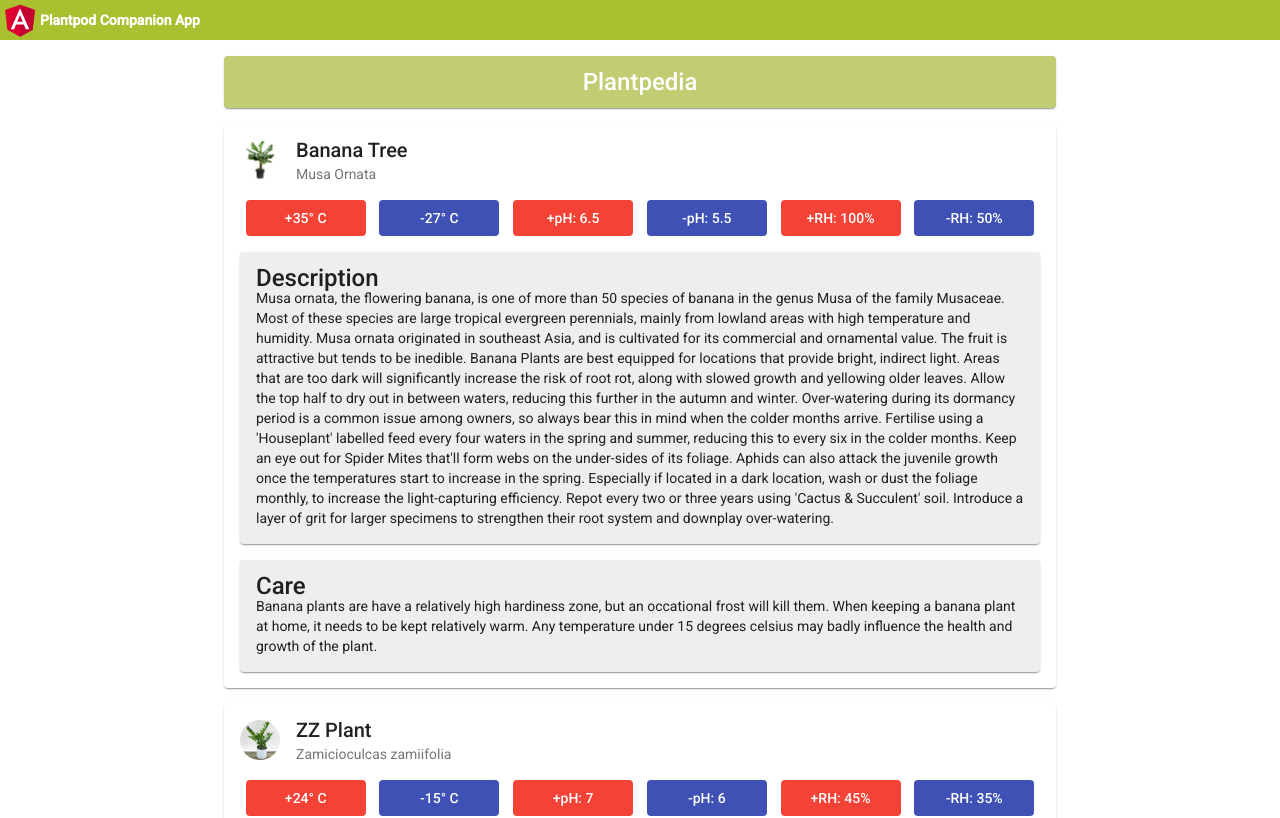
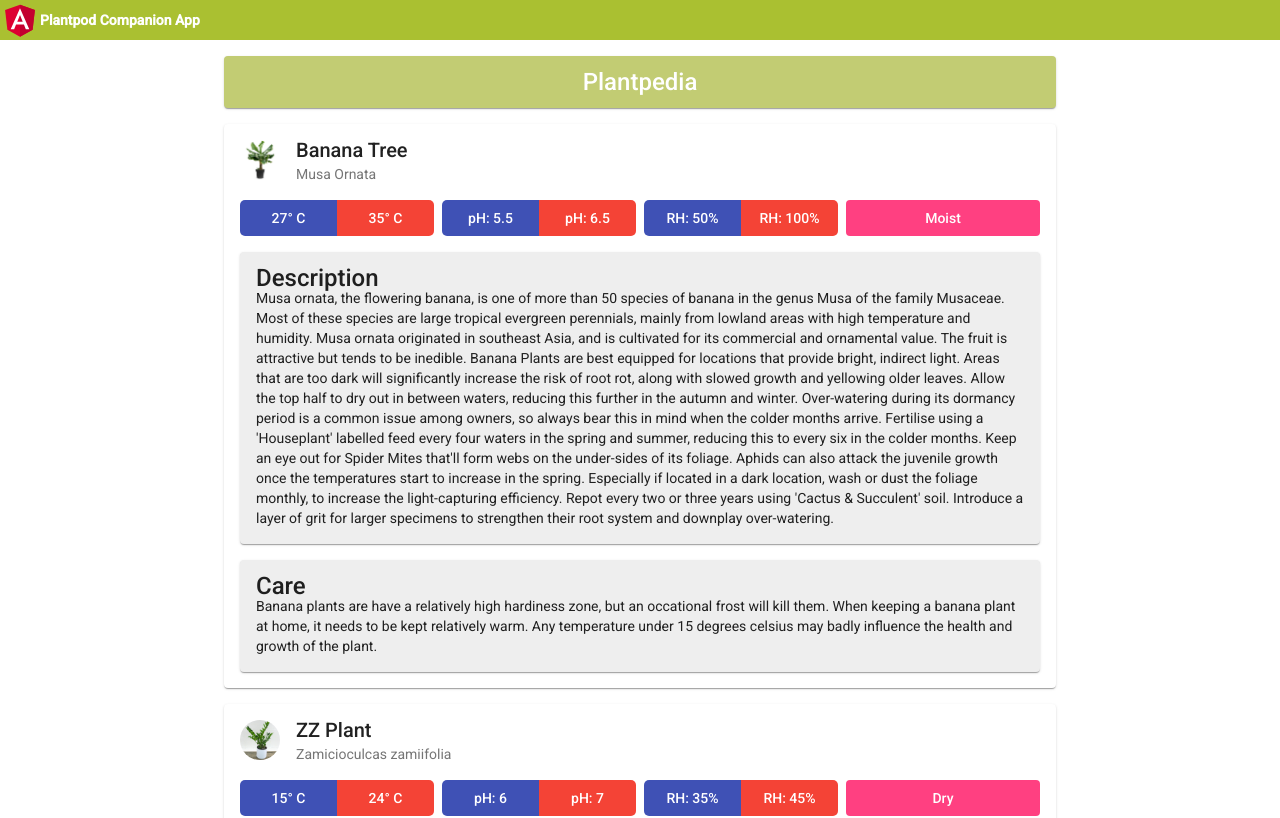
Before and after one commit to akasha19/plant-pod, an Angular app in the folder frontend/plant-pod-companion/: page /plantpedia in a window 1280 px wide. Shown: the top 818 px of the page. Built offline with nearby package versions, Linux system fonts and the light colour scheme.

Commit message:
fixed the comments

```diff
--- a/frontend/plant-pod-companion/src/app/app.component.scss
+++ b/frontend/plant-pod-companion/src/app/app.component.scss
@@ -41,5 +41,8 @@
 .text-card {
     max-width: 50rem;
     margin-top: 1rem;
-    background-color: $extra_bg;
+    background-color: $grey_background;
 }
+.button-fit{
+    width:100%
+}
--- a/frontend/plant-pod-companion/src/app/app.module.ts
+++ b/frontend/plant-pod-companion/src/app/app.module.ts
@@ -10,6 +10,8 @@ import { MatButtonModule } from '@angular/material/button';
 import { MatTooltipModule } from '@angular/material/tooltip';
 import { MatToolbarModule } from '@angular/material/toolbar';
 import { MatGridListModule } from '@angular/material/grid-list';
+import { MatButtonToggleModule } from '@angular/material/button-toggle';
+
 
 
 @NgModule({
@@ -26,6 +28,7 @@ import { MatGridListModule } from '@angular/material/grid-list';
     MatTooltipModule,
     MatToolbarModule,
     MatGridListModule,
+    MatButtonToggleModule,
     RouterModule.forRoot([
       {
         path: 'plantpedia',
--- a/frontend/plant-pod-companion/src/app/plantpedia-page/plant.ts
+++ b/frontend/plant-pod-companion/src/app/plantpedia-page/plant.ts
@@ -1,3 +1,5 @@
+import { NumberValueAccessor } from "@angular/forms";
+
 export interface Plant {
     id: number;
     longName: string;
@@ -11,4 +13,5 @@ export interface Plant {
     minHumidity: number;
     maxHumidity: number;
     imageSource: string;
+    moisture: string;
 }
--- a/frontend/plant-pod-companion/src/app/plantpedia-page/plantpedia-page.component.html
+++ b/frontend/plant-pod-companion/src/app/plantpedia-page/plantpedia-page.component.html
@@ -11,23 +11,33 @@
     </mat-card-header>
     <mat-card-content>
       <div class="info-container">
-        <button mat-flat-button color="warn" [matTooltipShowDelay]=50 [matTooltipHideDelay]=250
-          matTooltip="{{maxTemperatureWarn}}">  +{{ plant.maxTemperature }}&deg; C</button>
+        <div class="button-merger">
+          <button mat-flat-button class="blue" color="primary" [matTooltipShowDelay]=50 [matTooltipHideDelay]=250
+            matTooltip="{{minTemperatureWarn}}">{{ plant.minTemperature }}&deg; C</button>
 
-        <button mat-flat-button color="primary" [matTooltipShowDelay]=50 [matTooltipHideDelay]=250
-          matTooltip="{{minTemperatureWarn}}">  -{{ plant.minTemperature }}&deg; C</button>
+          <button mat-flat-button class="red" color="warn" [matTooltipShowDelay]=50 [matTooltipHideDelay]=250
+            matTooltip="{{maxTemperatureWarn}}">{{ plant.maxTemperature }}&deg; C</button>
+        </div>
 
-        <button mat-flat-button color="warn" [matTooltipShowDelay]=50 [matTooltipHideDelay]=250
-          matTooltip="{{maxphWarn}}">           +pH: {{ plant.maxph }}</button>
+        <div class="button-merger">
+          <button mat-flat-button class="blue" color="primary" [matTooltipShowDelay]=50 [matTooltipHideDelay]=250
+            matTooltip="{{minphWarn}}">pH: {{ plant.minph }}</button>
 
-        <button mat-flat-button color="primary" [matTooltipShowDelay]=50 [matTooltipHideDelay]=250
-          matTooltip="{{minphWarn}}">           -pH: {{ plant.minph }}</button>
+          <button mat-flat-button class="red" color="warn" [matTooltipShowDelay]=50 [matTooltipHideDelay]=250
+            matTooltip="{{maxphWarn}}">pH: {{ plant.maxph }}</button>
+        </div>
 
-        <button mat-flat-button color="warn" [matTooltipShowDelay]=50 [matTooltipHideDelay]=250
-          matTooltip="{{maxHumidityWarn}}">           +RH: {{ plant.maxHumidity }}%</button>
+        <div class="button-merger">
+          <button mat-flat-button class="blue" color="primary" [matTooltipShowDelay]=50 [matTooltipHideDelay]=250
+            matTooltip="{{minHumidityWarn}}">RH: {{ plant.minHumidity }}%</button>
 
-        <button mat-flat-button color="primary" [matTooltipShowDelay]=50 [matTooltipHideDelay]=250
-          matTooltip="{{minHumidityWarn}}">           -RH: {{ plant.minHumidity }}%</button>
+          <button mat-flat-button class="red" color="warn" [matTooltipShowDelay]=50 [matTooltipHideDelay]=250
+            matTooltip="{{maxHumidityWarn}}">RH: {{ plant.maxHumidity }}%</button>
+        </div>
+        <div class="button-merger">
+          <button mat-flat-button class="button-fit" color="accent" [matTooltipShowDelay]=50 [matTooltipHideDelay]=250
+            matTooltip="{{minHumidityWarn}}">{{plant.moisture}}</button>
+        </div>
       </div>
 
       <mat-card class="text-card">
--- a/frontend/plant-pod-companion/src/app/plantpedia-page/plantpedia-page.component.scss
+++ b/frontend/plant-pod-companion/src/app/plantpedia-page/plantpedia-page.component.scss
@@ -1,22 +1,32 @@
-@import '../app.component.scss';
+@import "../app.component.scss";
 
-
-
-.mat-card-header{
+.mat-card-header {
   margin-right: 0rem;
 }
 
-.info-container{
-  overflow: auto;
+.info-container {
+  display: flex;
   width: 100%;
-  display: flex;
-  justify-content: space-evenly;
-  flex-wrap: wrap;
   gap: 0.5rem;
 }
 
-.mat-flat-button{
-  width: 15%;
-  max-width: 20rem;
-  min-width: 5rem
+.button-merger{
+  flex-wrap: wrap;
+  text-align: center;
+  min-width: 10rem;
+  width:100%;
 }
+
+.blue{
+  border-radius: 5px 0px 0px 5px ;
+  width: 50%;
+  min-width: 4rem;
+  vertical-align: middle;
+}
+
+.red{
+  border-radius: 0px 5px 5px 0px ;
+  width: 50%;
+  min-width: 4rem;
+  vertical-align: middle;
+}
--- a/frontend/plant-pod-companion/src/app/plantpedia-page/plantpedia-page.component.ts
+++ b/frontend/plant-pod-companion/src/app/plantpedia-page/plantpedia-page.component.ts
@@ -18,6 +18,7 @@ export class PlantpediaPageComponent implements OnInit {
   readonly minHumidityWarn = "(Minimum Relative Humidity) When the humidity is too low, the plant could dry out an eventually die. The humidity could be increased by using a humidifier or by placing a bowl filled with water on a heating source near the plant.";
   readonly maxHumidityWarn = "(Maximum Relative Humidity) Too high relative humidity could lead to fungi or bacteria on the plant. Lowering the humidity can be done by using a dehumidifier, or opening a window on a dry day.";
 
+
   ngOnInit(): void {
     this.plants = [
       {
@@ -32,7 +33,8 @@ export class PlantpediaPageComponent implements OnInit {
         maxph: 6.5,
         minHumidity: 50,
         maxHumidity: 100,
-        imageSource: "assets/img/bananaplant.jpg"
+        imageSource: "assets/img/bananaplant.jpg",
+        moisture: "Moist"
       },
       {
         id: 2,
@@ -46,7 +48,8 @@ export class PlantpediaPageComponent implements OnInit {
         maxph: 7,
         minHumidity: 35,
         maxHumidity: 45,
-        imageSource: "assets/img/zzplant.jpg"
+        imageSource: "assets/img/zzplant.jpg",
+        moisture: "Dry",
       },
       {
         id: 3,
@@ -60,7 +63,9 @@ export class PlantpediaPageComponent implements OnInit {
         maxph: 8.5,
         minHumidity: 10,
         maxHumidity: 70,
-        imageSource: "assets/img/aloevera.jpg"
+        imageSource: "assets/img/aloevera.jpg",
+        moisture: "Normal"
+
       },
       {
         id: 4,
@@ -74,7 +79,9 @@ export class PlantpediaPageComponent implements OnInit {
         maxph: 6.5,
         minHumidity: 50,
         maxHumidity: 100,
-        imageSource: "assets/img/luckybamboo.jpg"
+        imageSource: "assets/img/luckybamboo.jpg",
+        moisture:"Wet"
+
       },
       {
         id: 5,
@@ -88,7 +95,9 @@ export class PlantpediaPageComponent implements OnInit {
         maxph: 7,
         minHumidity: 50,
         maxHumidity: 75,
-        imageSource: "assets/img/pancakeplant.jpg"
+        imageSource: "assets/img/pancakeplant.jpg",
+        moisture:"Normal"
+
       }
     ]
   }
--- a/frontend/plant-pod-companion/src/styles.scss
+++ b/frontend/plant-pod-companion/src/styles.scss
@@ -11,7 +11,7 @@ $light_purple: #BBBBDF;
 $dark_purple: #AAA3D0;
 
 $background: #F9F9F3;
-$extra_bg: #EEEEEE;
+$grey-background: #EEEEEE;
 $text: #282828;
 
 $plant-pod-companion-warn: mat.define-palette(mat.$red-palette);
```
